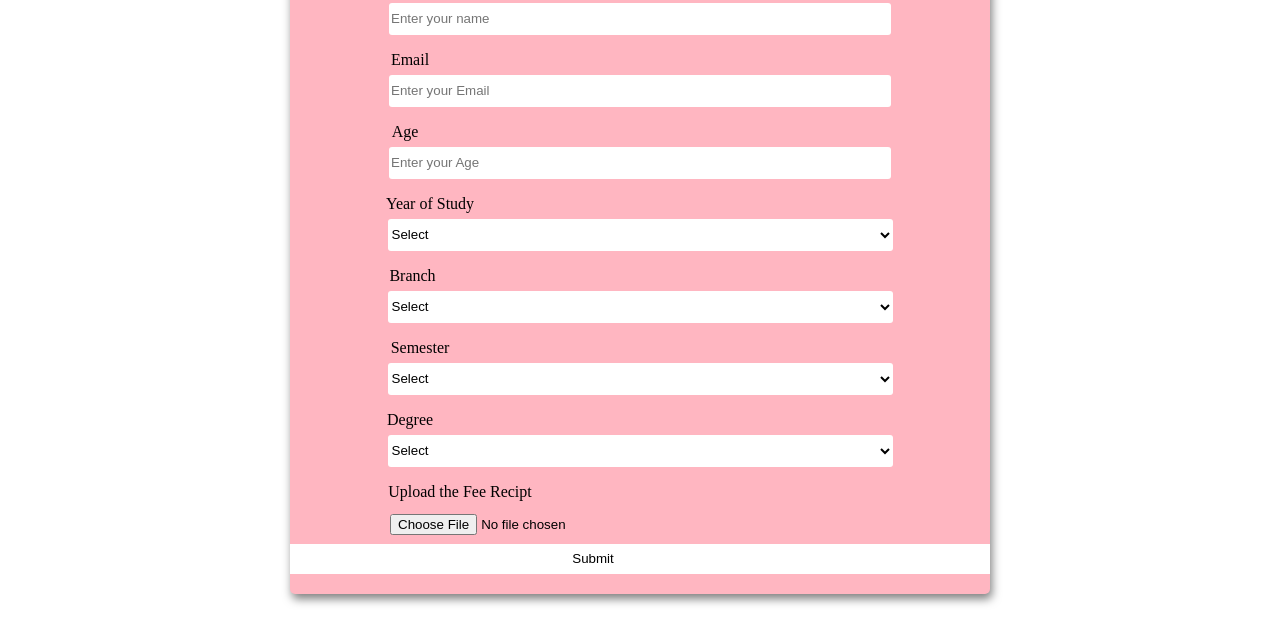
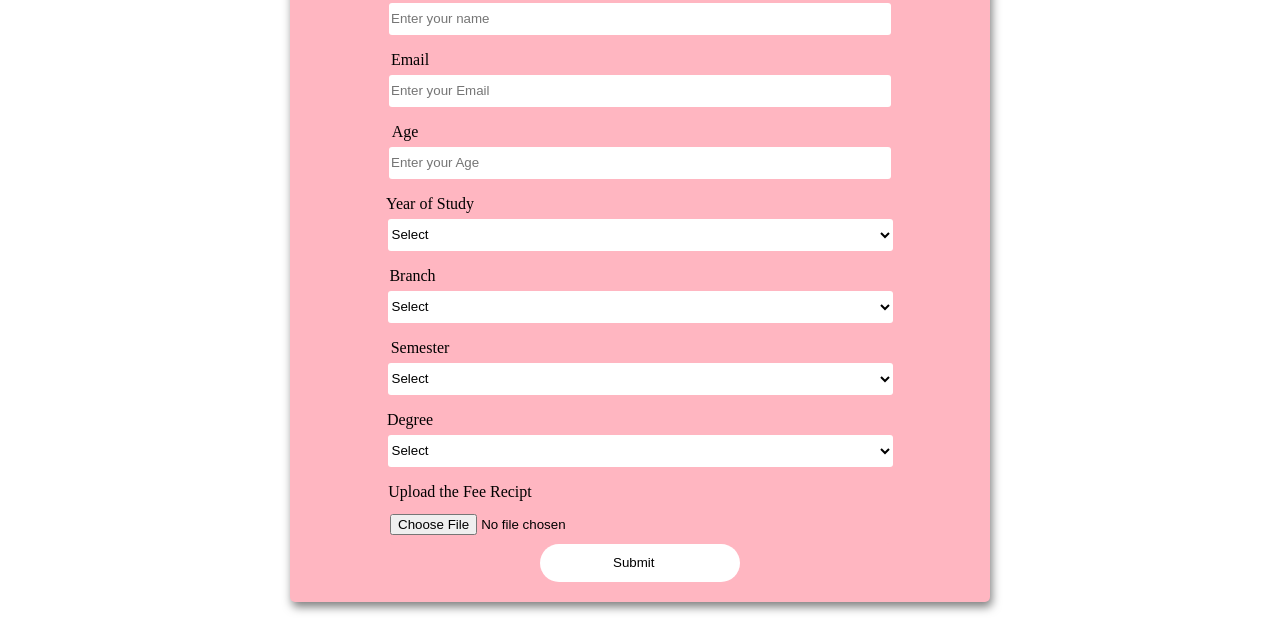
Before and after one commit to MohamedArafath205/HTML-Forms, a plain HTML site: page index.html in a window 1280 px wide. Shown: the part 283-905 px from the top of the page. Drawn offline with Linux system fonts and the light colour scheme.

Commit message:
Changed the submit button style

```diff
--- a/index.html
+++ b/index.html
@@ -62,7 +62,7 @@
         </select>
         <div class="text8">Upload the Fee Recipt</div>
         <div class="upload"><input type="file"></div>
-        <div class="submit"><input type="submit"></div>
+        <input type="submit" id="submit">
         </form>
 </body>
 </html>
--- a/style1.css
+++ b/style1.css
@@ -16,7 +16,6 @@ h1{
     padding: 30px;
 }
 body{
-    font-family:'Times New Roman', Times, serif;
     text-align: center;
     font-size: medium;
 }
@@ -107,9 +106,6 @@ select{
     background-color: lightpink;
 }
 
-.anchor_tag{
-
-}
 
 .attendance{
     background: lightpink;
@@ -141,3 +137,10 @@ select{
 p {
     background: lightpink;
 }
+
+#submit{
+    border-radius: 110px;
+    width: 200px;
+    height: 38px;
+    padding-left: 73px;
+}
```
